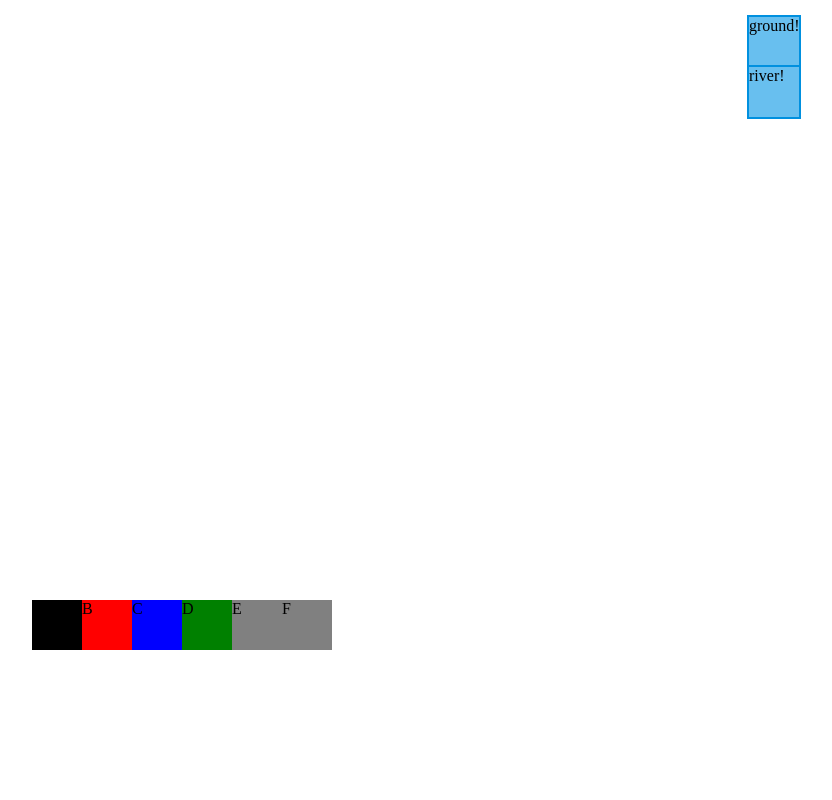
After one commit to chellmuth/tigris-and-euphrates, a Python web app: template templates/board_test.html in a window 1280 px wide. The commit adds this page. Shown: the whole page, without its empty margins (168-1000 px from the left). Run offline with Jinja, Linux system fonts and the light colour scheme; the template is opened without the code that fills it, so the values that code supplies are empty.

Commit message:
Board loads on original request, first bit of legals moves and a player hand sent of JSON call, use draggables and droppables to do tile selection

```diff
--- a/game/board/cell.py
+++ b/game/board/cell.py
@@ -1,6 +1,7 @@
 class Cell:
     piece = None
     special = None
+    is_ground = False
 
     def __init__(self, piece=None, special=None):
         self.piece = piece
@@ -21,7 +22,12 @@ class Cell:
     def has_ruler(self):
         return self.has_piece() and self.piece.is_ruler
 
+    def css_class_name(self):
+        return self.piece.css_class_name()
+
 class Ground(Cell):
+    is_ground = True
+
     def db_form(self):
         special = self.special and self.special.db_form() or ''
         piece = self.piece and self.piece.db_form() or ''
--- /dev/null
+++ b/templates/board_test.html
@@ -0,0 +1,202 @@
+<html>
+<head>
+</head>
+<script type="text/javascript" src="http://localhost/media/js/jquery-1.2.6.js"></script>
+<script type="text/javascript" src="http://localhost/media/js/ui.core.js"></script>
+<script type="text/javascript" src="http://localhost/media/js/ui.draggable.js"></script>
+<script type="text/javascript" src="http://localhost/media/js/ui.droppable.js"></script>
+
+<script>
+function json_callback(data) {
+  $.each(data[0]['legal_ground_moves'], function(i, item) { config_drop(item, 'ground'); });
+  $.each(data[1]['legal_river_moves'], function(i, item) { config_drop(item, 'river'); });
+
+  $.each(data[2]['player_hand'], function(i, item) { set_civilization_tiles(i, item); });
+}
+
+function set_civilization_tiles(index, civ_type) {
+  color = 'error';
+  type = 'ground';
+  if (civ_type[0] == 'f') {
+    color = 'farm';
+    type = 'river';
+  } else if (civ_type[0] == 't') {
+    color = 'temple';
+  } else if (civ_type[0] == 'm') {
+    color = 'merchant';
+  } else if (civ_type[0] == 's') {
+    color = 'settlement';
+  }
+
+  $("#hand" + index).removeAttr('class').addClass('civ').addClass(color).addClass(type);
+}
+
+function config_drop(item, class) {
+  $("#drop" + item).droppable({
+       accept: "." + class,
+       activeClass: 'droppable-active',
+       hoverClass: 'droppable-hover',
+       drop: function(ev, ui) {
+          piece = $(ui.draggable).get()[0].id;
+          cell = $(this).get()[0].id;
+          $.getJSON("http://localhost:8000/drop_civ/" + piece + "/" + cell + "/", function (data) { json_callback(data); });
+       }
+  });
+}
+
+function call_json() {
+  $.getJSON("http://localhost:8000/game_state_json/", function (data) { json_callback(data); });
+}
+
+  $(document).ready(function(){
+    $(".ground").draggable({revert: true});
+    $(".river").draggable({revert: true});
+
+    $("#hand0").draggable({revert: true});
+    $("#hand1").draggable({revert: true});
+    $("#hand2").draggable({revert: true});
+    $("#hand3").draggable({revert: true});
+    $("#hand4").draggable({revert: true});
+    $("#hand5").draggable({revert: true});
+
+    call_json();
+  });
+
+{% for js in js_script %}
+   {{ js }}
+{% endfor %}
+</script>
+
+<style>
+{% for css in css_classes %}
+   {{ css }}
+{% endfor %}
+
+.ground {
+   position: absolute;
+   top: 5px;
+   left: 905px;
+   border: 2px solid #0090DF;
+   background-color: #68BFEF;
+   width: 50px;
+   height: 50px;
+   margin: 10px;
+   z-index: 100;
+}
+
+.river {
+   position: absolute;
+   top: 55px;
+   left: 905px;
+   border: 2px solid #0090DF;
+   background-color: #68BFEF;
+   width: 50px;
+   height: 50px;
+   margin: 10px;
+   z-index: 100;
+}
+
+
+.cell-ground {
+   background-color: grey;
+}
+.cell-river {
+   background-color: blue;
+}
+
+.droppable-active {
+}
+.droppable-hover {
+   background-color: yellow;
+}
+
+#hand0 {
+  position: absolute;
+  top: 600px;
+  left: 200px;
+  height: 50px;
+  width: 50px;
+}
+
+#hand1 {
+  position: absolute;
+  top: 600px;
+  left: 250px;
+  height: 50px;
+  width: 50px;
+}
+
+#hand2 {
+  position: absolute;
+  top: 600px;
+  left: 300px;
+  height: 50px;
+  width: 50px;
+}
+
+#hand3 {
+  position: absolute;
+  top: 600px;
+  left: 350px;
+  height: 50px;
+  width: 50px;
+}
+
+#hand4 {
+  position: absolute;
+  top: 600px;
+  left: 400px;
+  height: 50px;
+  width: 50px;
+}
+
+#hand5 {
+  position: absolute;
+  top: 600px;
+  left: 450px;
+  height: 50px;
+  width: 50px;
+}
+
+.civ {
+  width: 50px;
+  height: 50px;
+  background-color: grey;
+}
+
+.settlement {
+  background-color: black;
+}
+
+.temple {
+  background-color: red;
+}
+
+.merchant {
+  background-color: green;
+}
+
+.farm {
+  background-color: blue;
+}
+
+
+</style>
+
+<body>
+<div class="ground" id="civ1">ground!</div>
+<div class="river" id="civ2">river!</div>
+
+<div id="hand0" class="civ settlement">A</div>
+<div id="hand1" class="civ temple">B</div>
+<div id="hand2" class="civ farm">C</div>
+<div id="hand3" class="civ merchant">D</div>
+<div id="hand4" class="civ">E</div>
+<div id="hand5" class="civ">F</div>
+
+{% for div in div_decls %}
+   {{ div }}
+{% endfor %}
+
+</body>
+</html>
--- a/urls.py
+++ b/urls.py
@@ -1,9 +1,13 @@
 from django.conf.urls.defaults import *
-from tigris.views import current_datetime, hours_ahead
+from tigris.views import current_datetime, hours_ahead, print_custom_css_board, game_state_json, drop_civ
 
 urlpatterns = patterns('',
     (r'^time/$', current_datetime),
     (r'^time/plus/(\d{1,2})/$', hours_ahead),
+    (r'^div/$', print_custom_css_board, { 'rows': 11, 'cols': 16, 'size': 50 }),
+    (r'^game_state_json/$', game_state_json),
+    (r'^drop_civ/\w*(\d+)/\w*(\d+)/$', drop_civ)
+
     # Uncomment this for admin:
 #     (r'^admin/', include('django.contrib.admin.urls')),
 )
```
Also changed, not shown: game/board/__init__.py (+16 -2 lines), game/board/piece.py (+28 -1 lines), game/models.py (+43 -0 lines), game/tests.py (+37 -1 lines), templates/base.html (+54 -5 lines), views.py (+79 -0 lines).
